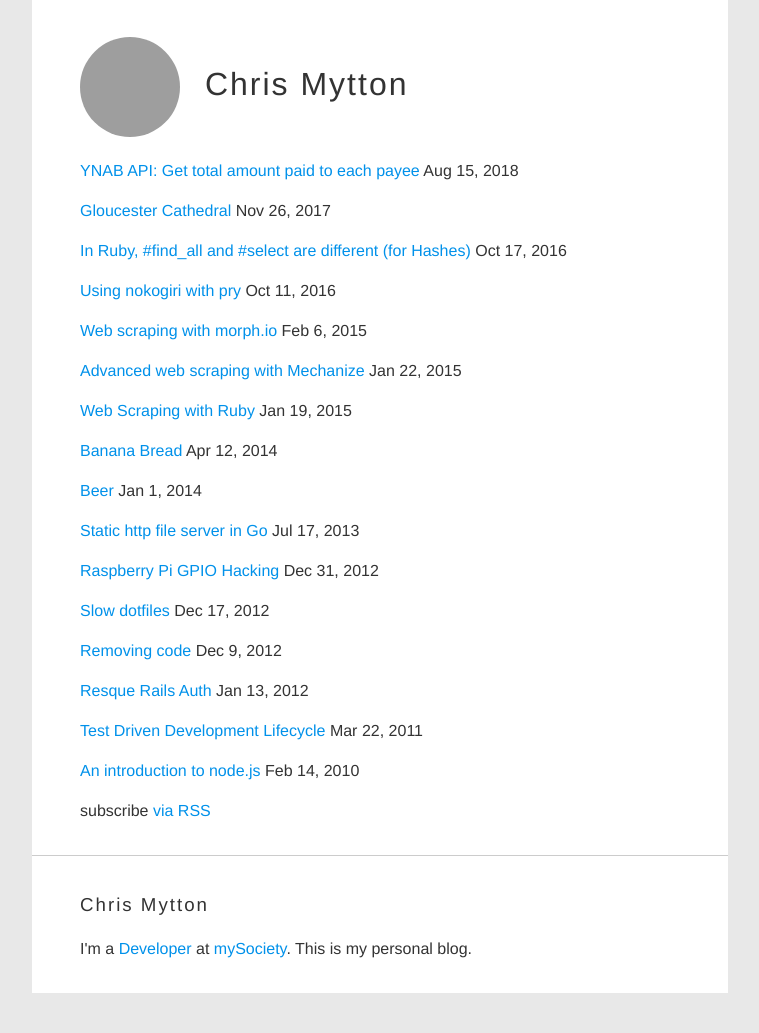
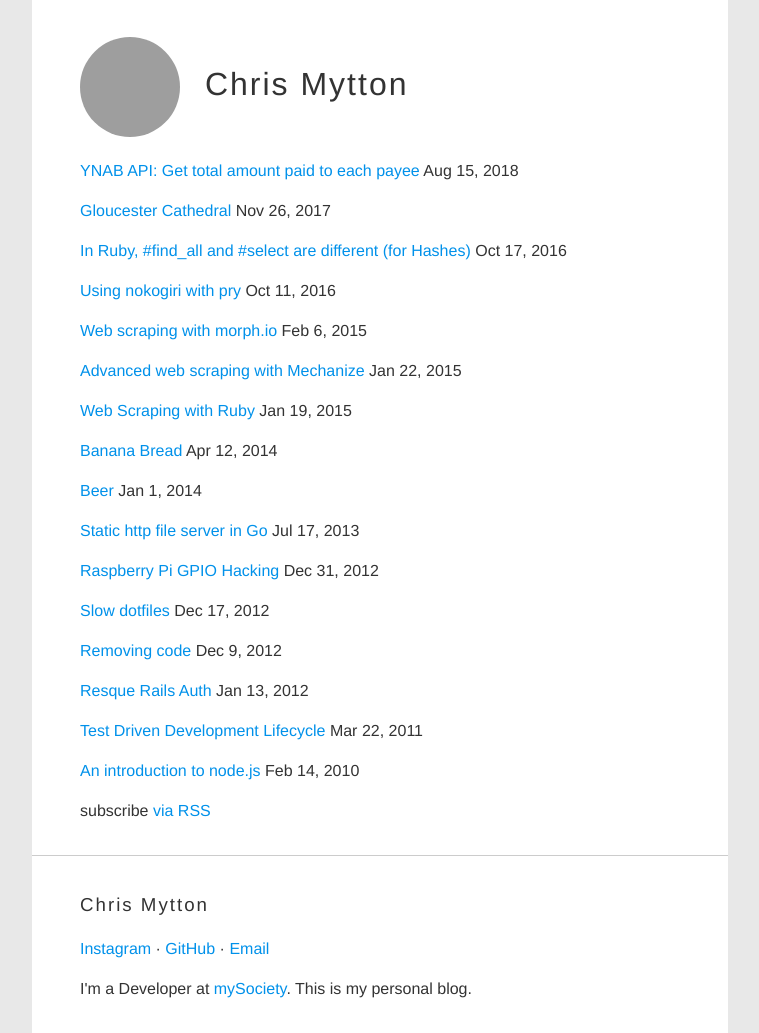
Before and after one commit to chrismytton/chrismytton.github.io, a Jekyll site: the page built from index.html, in a window 1280 px wide, cut to the strip 0-1033 px from the top of the page. Shown: the whole strip, without its empty margins (260-1019 px from the left). Built offline with Jekyll 4.4.1, drawn with Linux system fonts in a browser that asks for light colours; before the commit the page ends 993 px from its top, so only the background shows below that; grey boxes are pictures that could not be loaded.

Commit message:
Add links to footer

```diff
--- a/_includes/footer.html
+++ b/_includes/footer.html
@@ -1,7 +1,12 @@
 <footer class="container site-footer">
   <h3 class="logo">Chris Mytton</h3>
   <p>
-  I'm a <a rel="me" href="https://github.com/chrismytton">Developer</a> at <a href="https://www.mysociety.org/">mySociety</a>.
+    <a href="https://www.instagram.com/chrismytton/">Instagram</a> &middot;
+    <a href="https://github.com/chrismytton">GitHub</a> &middot;
+    <a href="mailto:chrismytton@gmail.com">Email</a>
+  </p>
+  <p>
+  I'm a Developer at <a href="https://www.mysociety.org/">mySociety</a>.
   This is my personal blog.
   </p>
 </footer>
```
